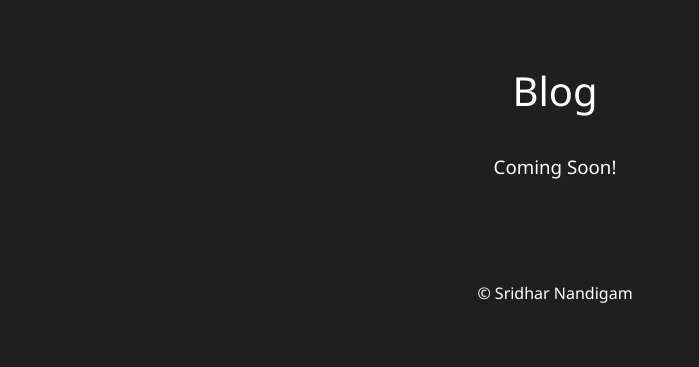
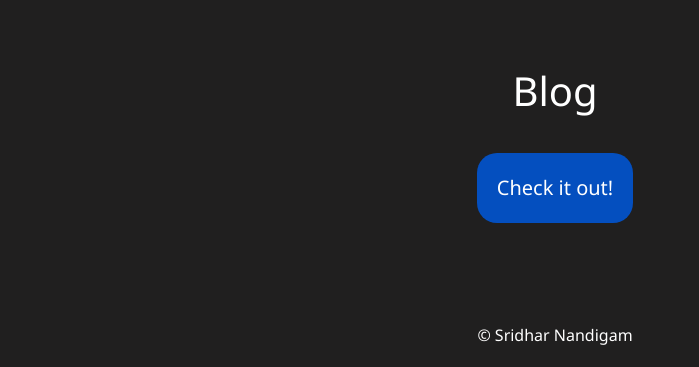
Before and after one commit to sridharnandigam/portfolio-site, a website: page dist/index.html in a window 1280 px wide. Shown: the part 3379-3746 px from the top of the page, without its empty margins (85-784 px from the left). Before the commit the page ends 3704 px from the top, so only its background shows below. Drawn offline with nearby package versions, Linux system fonts and the light colour scheme; no server answers.

Commit message:
button looks good

```diff
--- a/scss/_config.scss
+++ b/scss/_config.scss
@@ -11,6 +11,8 @@ $section-border-radius: 20px;
 $show-city-image: true;
 $city-image: url("../images/austin5.jpg");
 $profile-image: url("../images/profile_pic.jpg");
+
+$blog-color: #1671fa;
 
 $background-opacity: 0.75;
 
--- a/scss/main.scss
+++ b/scss/main.scss
@@ -170,9 +170,21 @@ section {
     }
     &#Blog{
         .blog{
+            display: flex;
             h3{
                 text-align: center;
             }
+            a{
+                background-color: darken($blog-color, 15);
+                border-radius: $section-border-radius;
+                padding: $content-padding;
+                margin: auto;
+                font-size: 20px;
+                &:hover{
+                    background-color: $blog-color;
+                }
+            }
+
         }
     }
 }
```
Also changed, not shown: dist/css/main.css, dist/index.html.
